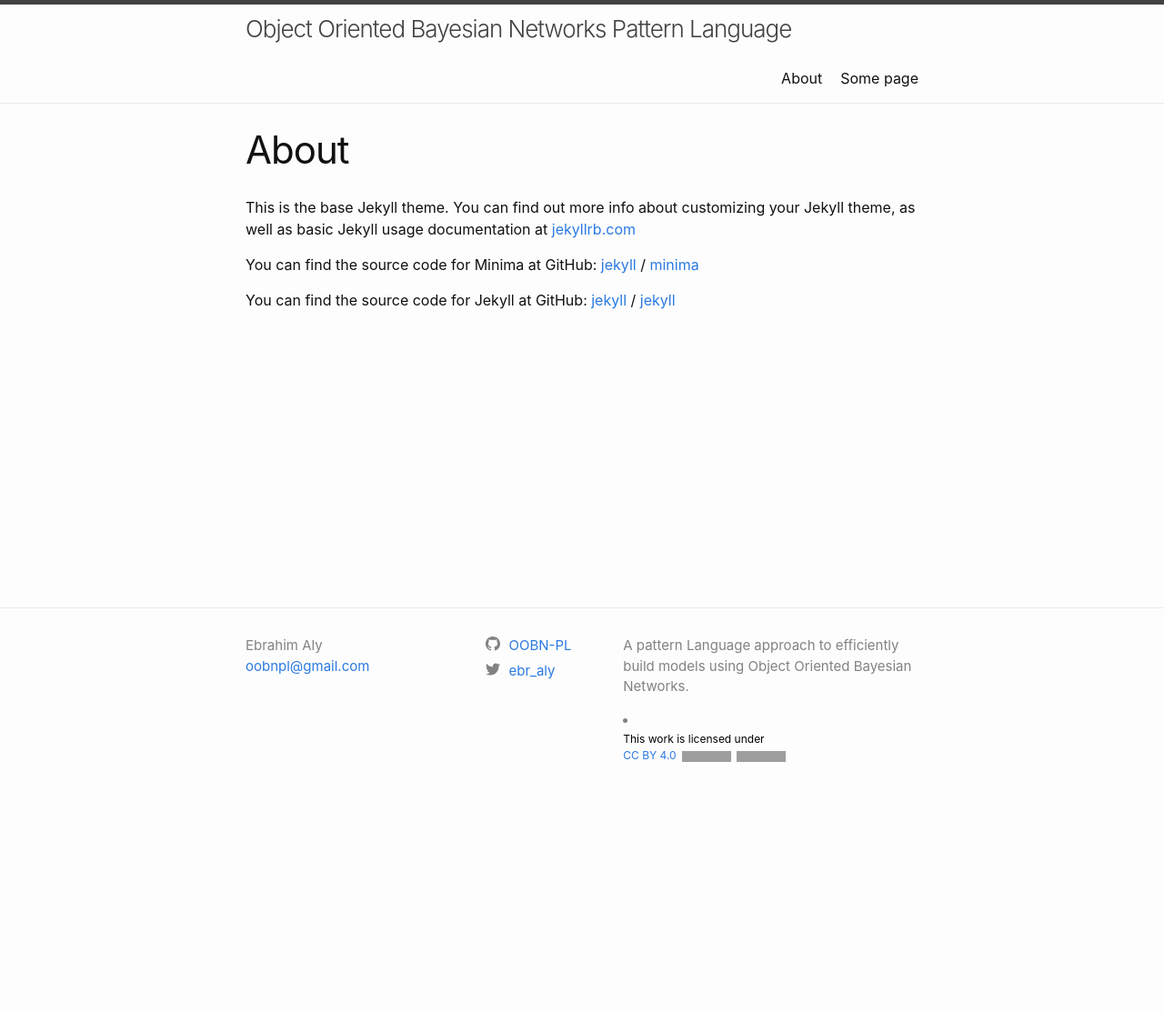
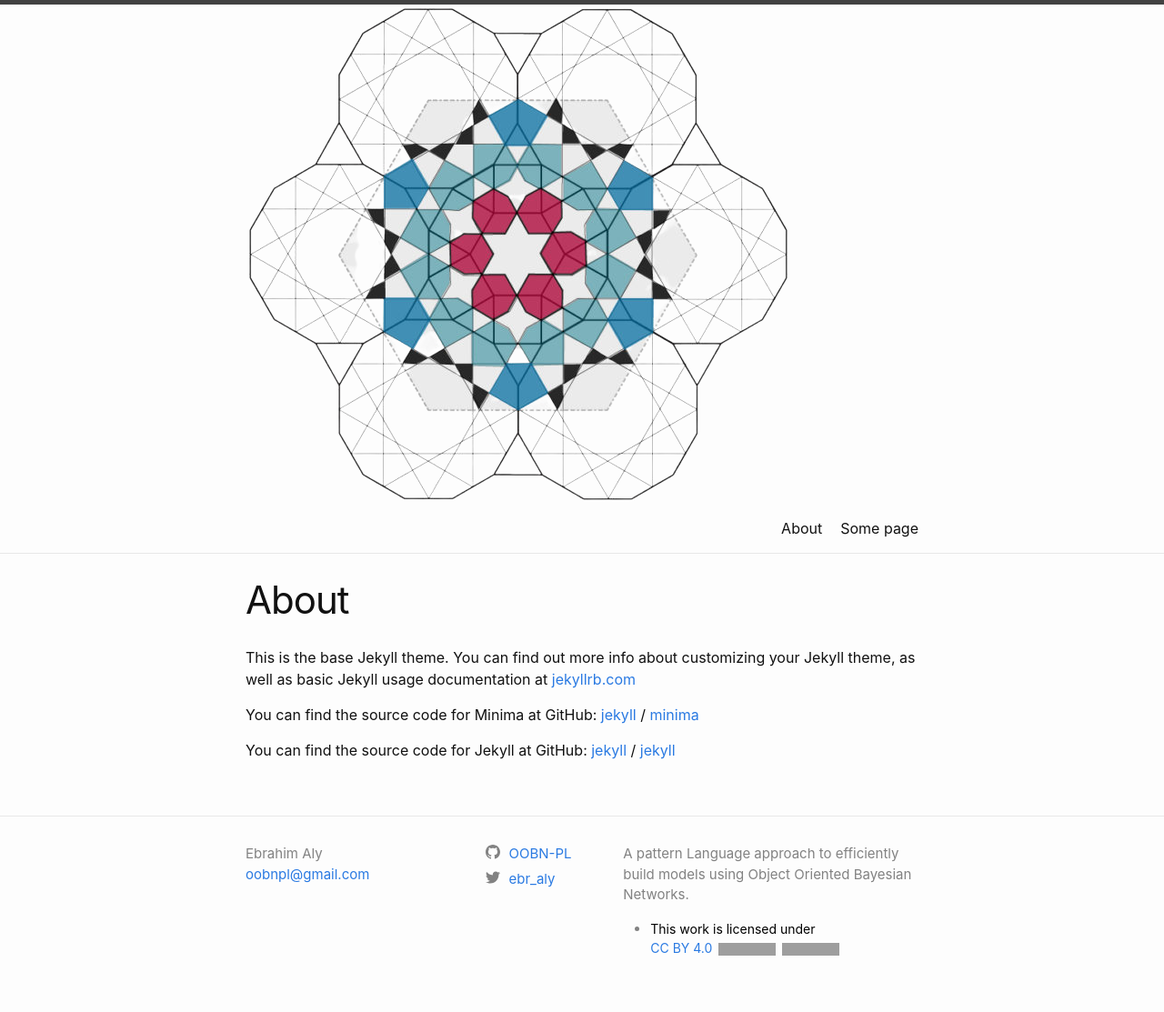
Before and after one commit to OOBN-PL/OOBNPL, a Jekyll site: the page built from _pages/about.markdown, in a window 1280 px wide. Shown: the whole page at 91% size. Built offline with Jekyll 4.4.1, drawn with Linux system fonts in a browser that asks for light colours; before the commit the page ends 900 px from its top, so only the background shows below that; grey boxes are pictures that could not be loaded.

Commit message:
modify header_mod

```diff
--- a/_config.yml
+++ b/_config.yml
@@ -29,7 +29,7 @@ github_username: OOBN-PL
 
 # Manual modifications
 author: Ebrahim Aly
-title-logo: /images/pl_logo.png
+title_logo: /images/pl_logo.png
 license: add
 
 # Build settings
--- a/_includes/footer_cc.html
+++ b/_includes/footer_cc.html
@@ -28,9 +28,9 @@
       <div class="footer-col footer-col-3">
         <p>{{- site.description | escape -}}</p>
         {%- if site.license -%}
-        <li>
-          {%- include license_details.html -%}
-        </li>
+        <ul>
+          <li> {%- include license_details.html -%} </li>
+        </ul>
         {%- endif -%}
       </div>
     </div>
--- a/_includes/header_mod.html
+++ b/_includes/header_mod.html
@@ -3,7 +3,17 @@
   <div class="wrapper">
     {%- assign default_paths = site.pages | map: "path" -%}
     {%- assign page_paths = site.header_pages | default: default_paths -%}
+    <!--
+      Original line for title
     <a class="site-title" rel="author" href="{{ "/" | relative_url }}">{{ site.title | escape }}</a>
+    -->
+    <a class="site-title" rel="author" href="{{ " /" | relative_url }}">
+      {%- if site.title_logo -%}
+      <img src="{{ site.title_logo }}" alt="{{ site.title | escape }}"></img>
+      {%- else -%}
+      {{ site.title | escape }}
+      {%- endif -%}
+    </a>
 
     {%- if page_paths -%}
     <nav class="site-nav">
--- a/_includes/license_details.html
+++ b/_includes/license_details.html
@@ -1,10 +1,10 @@
 <div class="license">
-    <p xmlns:cc="http://creativecommons.org/ns#" style="font-size:12px; color:black"> This work is licensed under
+    <p xmlns:cc="http://creativecommons.org/ns#" style="font-size:14px; color:black"> This work is licensed under
         <a href="http://creativecommons.org/licenses/by/4.0/?ref=chooser-v1" target="_blank"
             rel="license noopener noreferrer" style="display: inline-block">
-            CC BY 4.0&nbsp;<img style="height: 12px !important; margin-left: 3px; vertical-align: text-bottom;"
+            CC BY 4.0&nbsp;<img style="height: 14px !important; margin-left: 3px; vertical-align: text-bottom;"
                 src="https://mirrors.creativecommons.org/presskit/icons/cc.svg?ref=chooser-v1" /> <img
-                style="height: 12px !important; margin-left: 3px; vertical-align: text-bottom;"
+                style="height: 14px !important; margin-left: 3px; vertical-align: text-bottom;"
                 src="https://mirrors.creativecommons.org/presskit/icons/by.svg?ref=chooser-v1" /> </a>
     </p>
 </div>
--- a/index.markdown
+++ b/index.markdown
@@ -7,4 +7,7 @@ layout: home
 
 
 This is the front page of the OOBNPL website and we here is the OOBNPL structure (using markdown syntax):
+<!--
 ![OOBN PL structure](images/PL_structure.png "The structure of the OOBN PL")
+-->
+<img src="images/PL_structure.png" alt="The structure of the OOBN PL" height=1200>
```
Also changed, not shown: other parts of _includes/header_mod.html (+2 -1 lines), _pages/about.markdown (renamed from about.markdown). Lines whose indentation alone changed are shown as unchanged.
